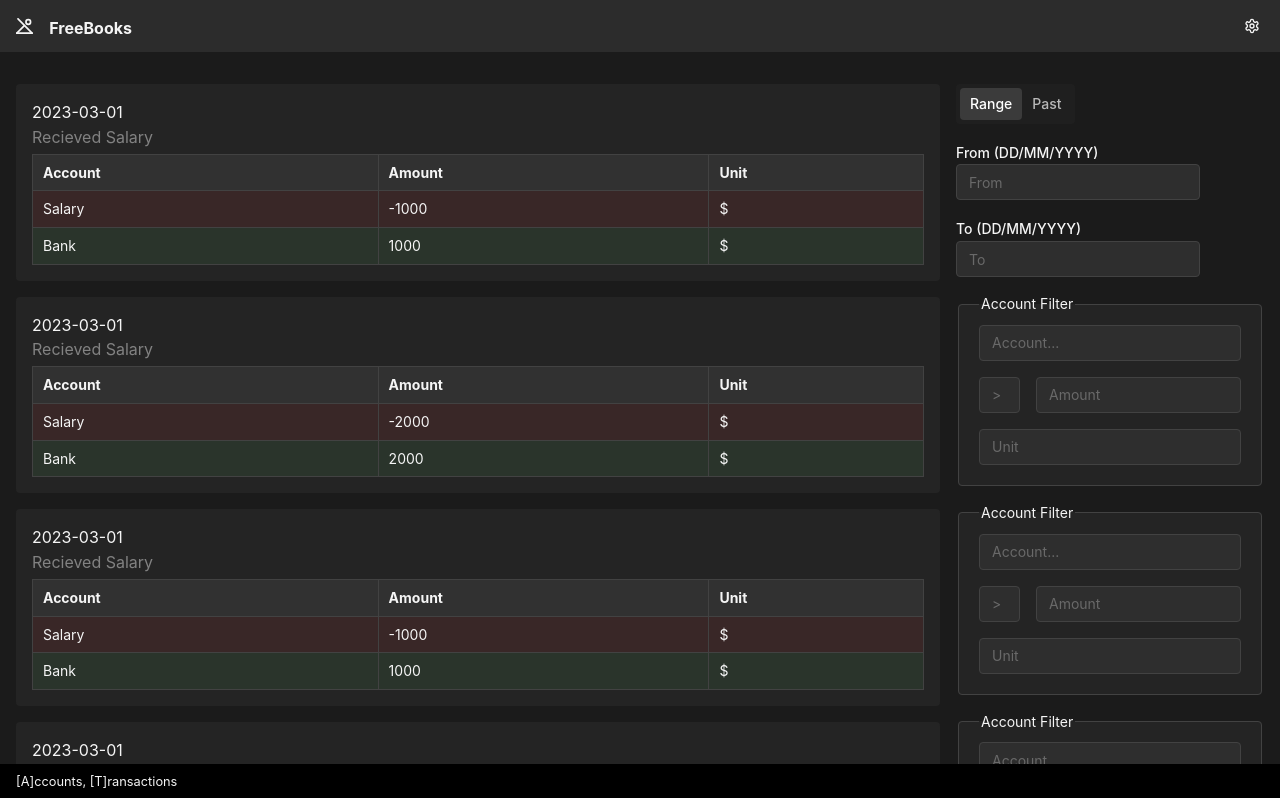
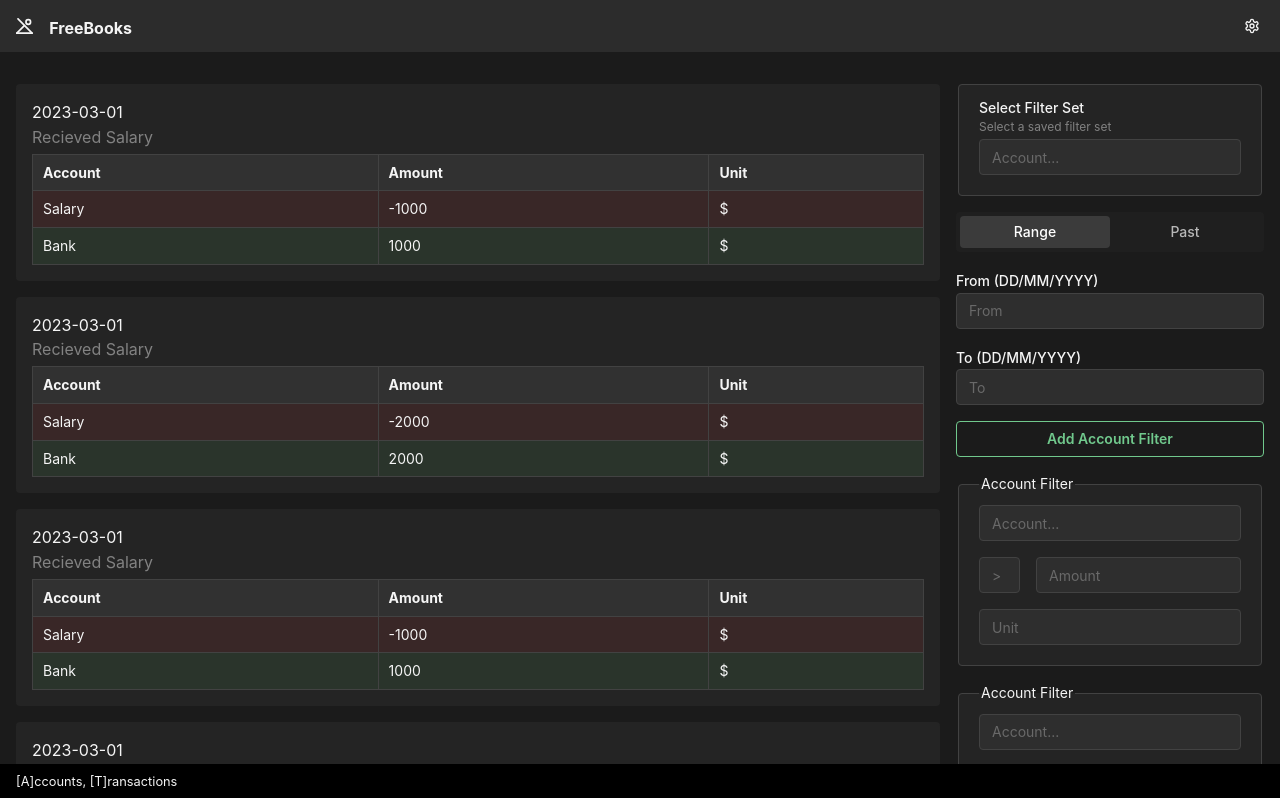
Before and after one commit to sentientpixels/freebooks.desktop, a React (Vite) app in the folder frontend/: page /transactions in a window 1280 px wide. Shown: the top 798 px of the page. Built offline with nearby package versions, Linux system fonts and the light colour scheme.

Commit message:
update transactions page

```diff
--- /dev/null
+++ b/frontend/src/components/FilterSetComboBox.tsx
@@ -0,0 +1,62 @@
+import { Combobox, TextInput, useCombobox } from "@mantine/core";
+import { useState } from "react";
+import { filterSets } from "../data/FakeData";
+
+interface FilterSetComboBoxProps {
+    onItemSelected: (item: string) => void;
+}
+
+export default function FilterSetComboBox({ onItemSelected }: FilterSetComboBoxProps) {
+    const [inputValue, setInputValue] = useState("");
+    const [selectedItem, setSelectedItem] = useState<null | { name: string }>(null);
+    const combobox = useCombobox({
+        onDropdownClose: () => combobox.resetSelectedOption(),
+    });
+
+    const filteredOptions = filterSets.filter((item) =>
+        item.name.toLowerCase().includes(inputValue.toLowerCase().trim())
+    );
+
+    const options = filteredOptions.map((item) => (
+        <Combobox.Option value={item.name} key={item.name}>
+            {item.name}
+        </Combobox.Option>
+    ));
+
+    return (
+        <Combobox
+            onOptionSubmit={(optionValue) => {
+                const item = filterSets.find((i) => i.name === optionValue);
+                if (item) {
+                    setSelectedItem(item);
+                    setInputValue(item.name);
+                    onItemSelected(item.name);
+                }
+                combobox.closeDropdown();
+            }}
+            store={combobox}
+        >
+            <Combobox.Target>
+                <TextInput
+                    placeholder="Account..."
+                    value={inputValue}
+                    onChange={(event) => {
+                        setInputValue(event.currentTarget.value);
+                        combobox.openDropdown();
+                    }}
+                    onClick={() => combobox.openDropdown()}
+                    onFocus={() => combobox.openDropdown()}
+                    onBlur={() => combobox.closeDropdown()}
+                    label="Select Filter Set"
+                    description="Select a saved filter set"
+                />
+            </Combobox.Target>
+
+            <Combobox.Dropdown>
+                <Combobox.Options mah={200} style={{ overflowY: "auto" }}>
+                    {options.length === 0 ? <Combobox.Empty>Nothing found</Combobox.Empty> : options}
+                </Combobox.Options>
+            </Combobox.Dropdown>
+        </Combobox>
+    );
+}
--- a/frontend/src/components/Filters.tsx
+++ b/frontend/src/components/Filters.tsx
@@ -1,8 +1,9 @@
-import { Divider, Fieldset, Group, SegmentedControl, Stack, TextInput } from "@mantine/core"
+import { Button, Divider, Fieldset, Group, SegmentedControl, Stack, TextInput } from "@mantine/core"
 import { DateInput } from '@mantine/dates';
 import { useState } from "react";
 import AccountComboBox from "./AccountComboBox";
 import { FilterByAccount } from "./FilterByAccount";
+import FilterSetComboBox from "./FilterSetComboBox";
 
 interface FiltersProps {
     className?: string
@@ -18,12 +19,16 @@
     return (
         <Stack
             className={className + " filters"}
-            align="flex-start"
+            align="stretch"
             justify="flex-start"
             style={{
                 flex: 1
             }}
         >
+            <Fieldset>
+                <FilterSetComboBox onItemSelected={() => {}} />
+            </Fieldset>
+
             <SegmentedControl
                 value={rangetype}
                 onChange={setRangeType}
@@ -68,9 +73,23 @@
             }
 
 
+            <Button
+                fullWidth
+                variant="outline"
+            >
+                Add Account Filter
+            </Button>
+
+
             <FilterByAccount />
             <FilterByAccount />
             <FilterByAccount />
+
+            <Button
+                fullWidth
+            >
+                Save Filter Set
+            </Button>
 
 
         </Stack>
--- a/frontend/src/data/FakeData.ts
+++ b/frontend/src/data/FakeData.ts
@@ -244,3 +244,18 @@
     "Job 5 [Income/Salary]",
     "Job 6 [Income/Salary]",
 ]
+
+export const filterSets = [
+    {
+        "name": "Everything"
+    },
+    {
+        "name": "Last Week"
+    },
+    {
+        "name": "Last Month"
+    },
+    {
+        "name": "Last Year"
+    }
+]
```
Also changed, not shown: 1 other file (tests, documents, lock files or other folders).
